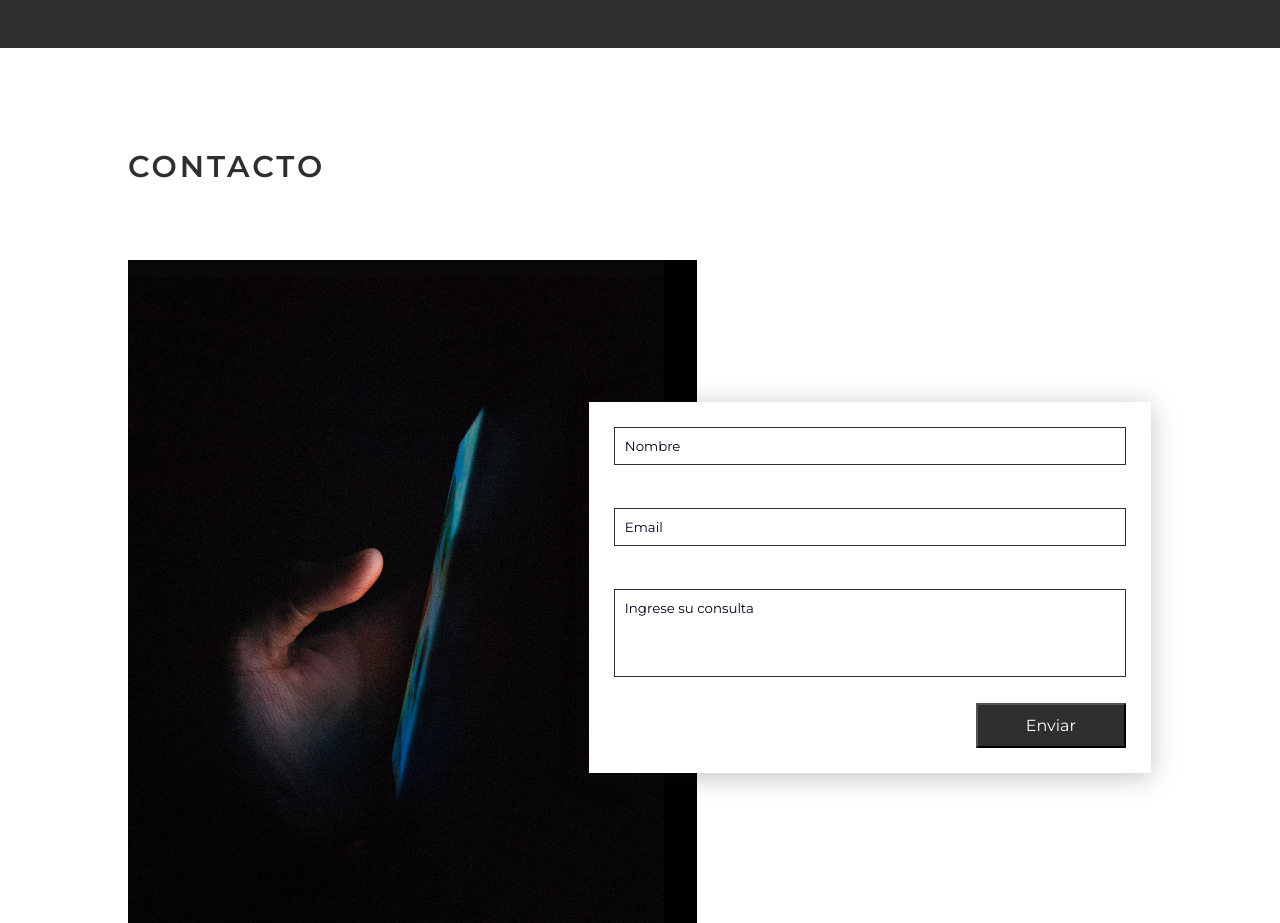
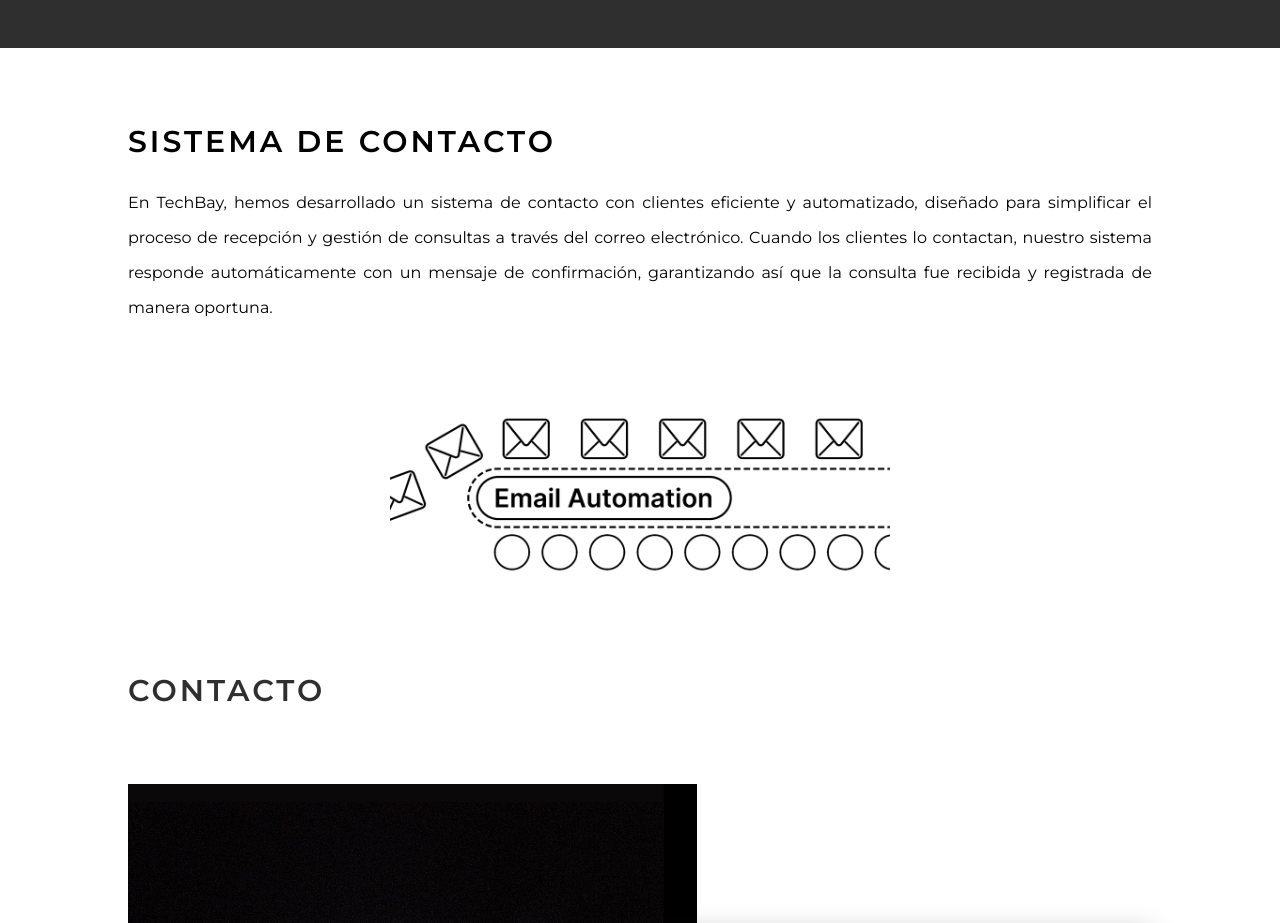
Before and after one commit to TechBayTB/techbayteam, a React (Create React App) app: page / in a window 1280 px wide. Shown: the part 2080-3003 px from the top of the page. Built offline with nearby package versions, Linux system fonts and the light colour scheme.

Commit message:
Avances - Maxi

```diff
--- a/src/App.js
+++ b/src/App.js
@@ -4,6 +4,7 @@ import Home from './components/Home/Home';
 import AboutMe from './components/AboutMe/AboutMe';
 import Comments from './components/Comments/Comments';
 import Services from './components/Services/Services';
+import Email from './components/Email/Email';
 import Contact from './components/Contact/Contact';
 import Footer from './components/Footer/Footer';
 
@@ -16,6 +17,7 @@ function App() {
       <AboutMe />
       <Comments />
       <Services />
+      <Email />
       <Contact />
       <Footer />
     </LanguageContextProvider>
--- /dev/null
+++ b/src/components/Email/Email.css
@@ -0,0 +1,54 @@
+.Email p {
+    margin: 0;
+    text-align: justify;
+}
+
+#emailIMG{
+    margin: 75px auto 0px;
+    width: 500px;
+}
+
+@media screen and (max-width: 500px) {
+    .Email {
+        padding: 0px 20px;
+        margin-bottom: 100px;
+    }
+    .Email p {
+        line-height: 40px;
+    }
+    #emailIMG{
+        width: 300px;
+    }
+}
+
+@media screen and (min-width: 501px) and (max-width: 768px) {
+    .Email {
+        padding: 0px 20px;
+        margin-bottom: 100px;
+    }
+    .Email p {
+        line-height: 40px;
+    }
+    #emailIMG{
+        width: 400px;
+    }
+}
+
+@media screen and (min-width: 769px) and (max-width: 1024px) {
+    .Email {
+        padding: 0px 30px;
+    }
+    .Email p {
+        line-height: 35px;
+    }
+}
+
+@media screen and (min-width: 1025px) {
+    .Email {
+        margin: 0 auto;
+        max-width: 1024px;
+    }
+    .Email p {
+        line-height: 35px;
+    }
+}
--- /dev/null
+++ b/src/components/Email/Email.js
@@ -0,0 +1,21 @@
+import { useContext } from "react";
+import LanguageContext from "../../Context/Language";
+import { LanguageTypes } from "../Types/LanguageTypes";
+import './Email.css'
+import { EmailSpanish, EmailEnglish } from "./EmailText";
+
+const Email = () => {
+    const { language } = useContext(LanguageContext)
+
+    return (
+        <>
+            <div className="Email" id='Email'>
+                <h2 className="title">{language === LanguageTypes.SPANISH ? EmailSpanish.h2 : EmailEnglish.h2}</h2>
+                <p>{language === LanguageTypes.SPANISH ? EmailSpanish.p : EmailEnglish.p}</p>
+                <center><img id='emailIMG' src={require('../../assets/email.png')}/></center>
+            </div>
+        </>
+    );
+}
+
+export default Email;
--- /dev/null
+++ b/src/components/Email/EmailText.js
@@ -0,0 +1,11 @@
+export const EmailSpanish =
+{
+    h2: 'SISTEMA DE CONTACTO',
+    p: 'En TechBay, hemos desarrollado un sistema de contacto con clientes eficiente y automatizado, diseñado para simplificar el proceso de recepción y gestión de consultas a través del correo electrónico. Cuando los clientes lo contactan, nuestro sistema responde automáticamente con un mensaje de confirmación, garantizando así que la consulta fue recibida y registrada de manera oportuna.',
+}
+
+export const EmailEnglish =
+{
+    h2: 'CONTACT SYSTEM',
+    p: 'At TechBay, we have developed an efficient and automated customer contact system designed to simplify the process of receiving and managing inquiries via email. When clients reach out to us, our system automatically responds with a confirmation message, ensuring that the inquiry is received and logged promptly.',
+}
--- a/src/components/Services/Services.css
+++ b/src/components/Services/Services.css
@@ -15,9 +15,9 @@
 }
 
 
-@media screen and (max-width: 574.9px) {
+@media screen and (max-width: 669.9px) {
     .background{
-        height: 1475px;
+        height: 1575px;
         margin: 150px 0px 75px;
         padding-top: 70px;
     }
@@ -32,9 +32,9 @@
     }
 }
 
-@media screen and (min-width: 575px) and (max-width: 869.9px) {
+@media screen and (min-width: 670px) and (max-width: 869.9px) {
     .background{
-        height: 1350px;
+        height: 1500px;
         margin: 200px 0px 75px;
         padding-top: 50px;
     }
```
Also changed, not shown: src/assets/email.png (added).
